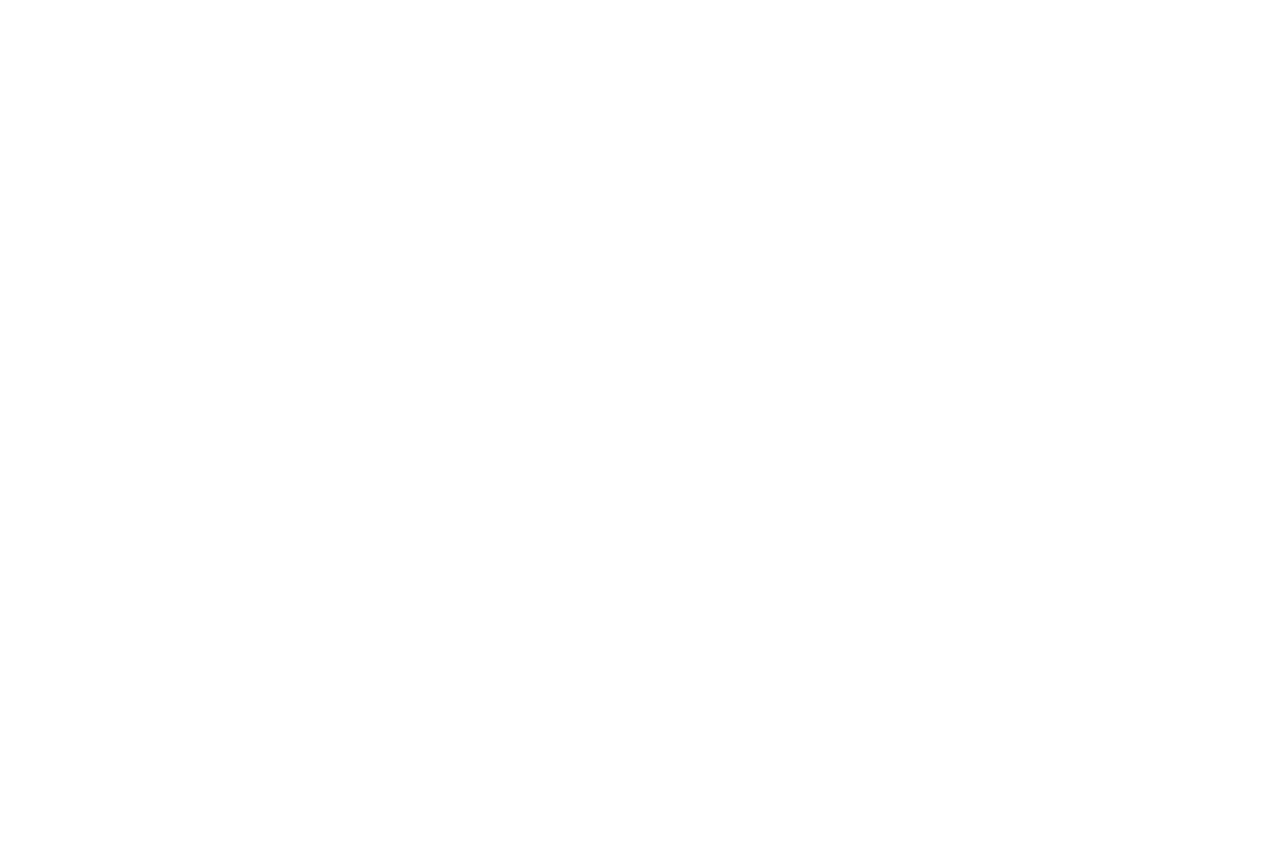
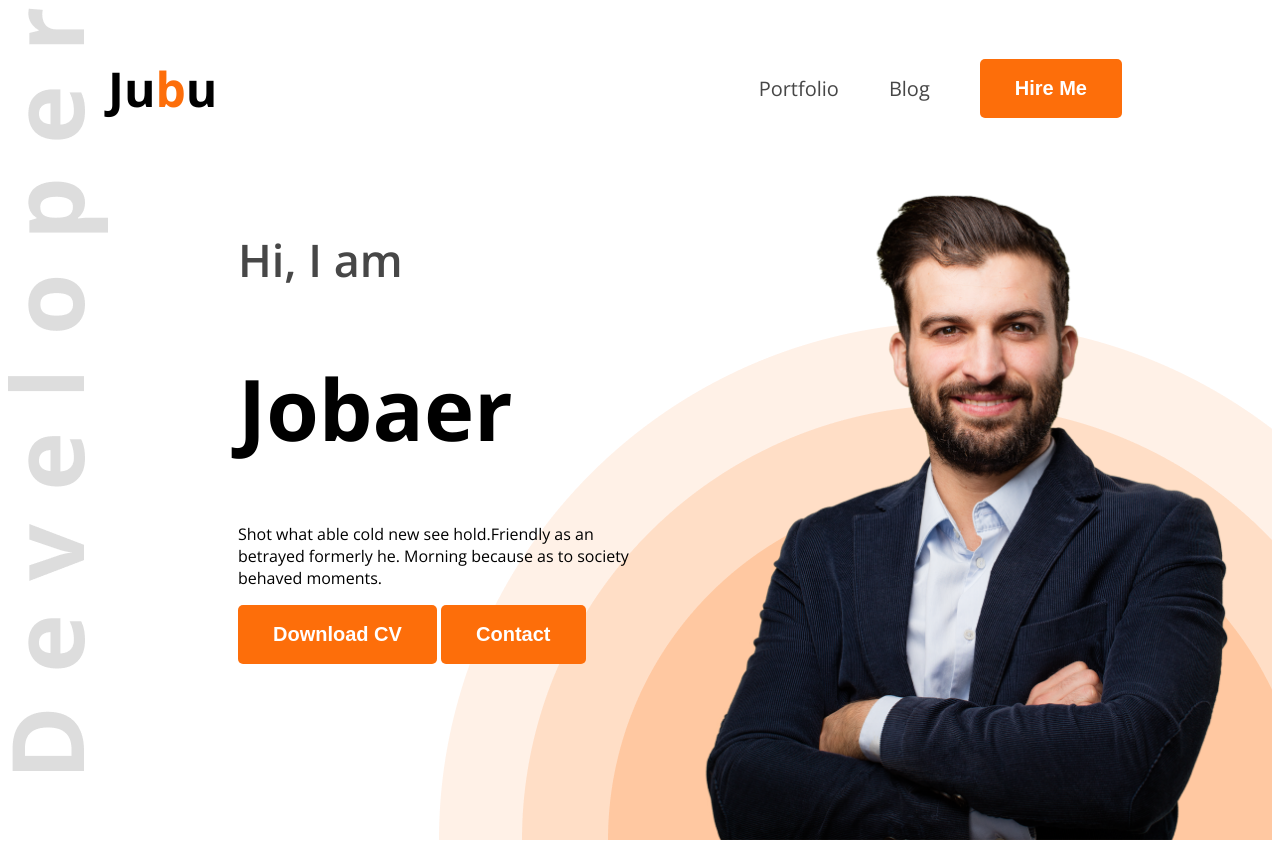
Before and after one commit to jobaerjubu/About-My-Portfolio-Website-, a plain HTML site: page index.html in a window 1280 px wide. Before the commit the page ends 800 px from the top, so only its background shows below. Drawn offline with nearby package versions, Linux system fonts and the light colour scheme.

Commit message:
added a nav bar disign and banner section disign

```diff
--- a/index.html
+++ b/index.html
@@ -1,11 +1,50 @@
 <!DOCTYPE html>
 <html lang="en">
+
 <head>
     <meta charset="UTF-8">
     <meta name="viewport" content="width=device-width, initial-scale=1.0">
     <title>About-My-Portfolio-Website</title>
+    <link rel="preconnect" href="https://fonts.googleapis.com">
+    <link rel="preconnect" href="https://fonts.gstatic.com" crossorigin>
+    <link
+        href="https://fonts.googleapis.com/css2?family=Open+Sans:ital,wght@0,300..800;1,300..800&family=Work+Sans:ital,wght@0,100..900;1,100..900&display=swap"
+        rel="stylesheet">
+    <link rel="stylesheet" href="style sheet/portfolio.css">
 </head>
-<body>
 
+<body class="open-sans-normal">
+    <header class="header">
+        <nav>
+            <h3 class="title">Ju<span class="text-primary">b</span>u</h3>
+            <ul>
+                <li><a class="dark-2" href="">Portfolio</a></li>
+                <li><a class="dark-2" href="">Blog</a></li>
+                <li><a href=""><button class="btn-primary">Hire Me</button></a></li>
+            </ul>
+        </nav>
+
+        <div class="banner">
+            <div class="banner-content">
+                <h4 class="banner-greetings dark-2">Hi, I am </h4>
+                <h1 class="banner-title">Jobaer</h1>
+                <p class="banner-description">
+                    Shot what able cold new see hold.Friendly as an betrayed formerly he. Morning because as to society behaved moments.
+                </p>
+                <button class="btn-primary">Download CV</button>
+                <button class="btn-primary">Contact</button>
+            </div>
+            <img class="banner-profile-picture" src="assets/hardy.png" alt="">
+        </div>
+    </header>
+
+    <main>
+
+    </main>
+
+    <footer>
+
+    </footer>
 </body>
+
 </html>
--- /dev/null
+++ b/style sheet/portfolio.css
@@ -0,0 +1,103 @@
+
+.open-sans-normal {
+  font-family: "Open Sans", sans-serif;
+  font-optical-sizing: auto;
+  font-weight: <weight>;
+  font-style: normal;
+  font-variation-settings:
+    "wdth" 100;
+}
+
+/* shared style */
+
+.text-primary {
+
+    color: #FD6E0A;
+}
+
+.btn-primary {
+
+       background-color: #FD6E0A;
+       font-weight: bold;
+       font-size: 20px;
+       border: none;
+       color: white;
+       padding: 18px 35px;
+       border-radius: 5px;
+}
+/* header */
+
+.header {
+
+    background-image: url(../assets/developer.png), url(../assets/header_bg.png);
+    background-repeat: no-repeat;
+    background-position: top left, bottom right;
+}
+
+.dark-2 {
+
+    color: #474747;
+}
+
+/* nav styles */
+
+nav{
+
+    display: flex;
+    align-items: center;
+    justify-content: space-between;
+    margin: 0px 100px;
+}
+.title{
+
+    font-weight: 800px;
+    font-size: 48px;
+}
+
+nav ul {
+
+    display: flex;
+    align-items: center;
+}
+nav ul li {
+
+    list-style: none;
+    margin-right: 50px;
+}
+
+nav li a {
+
+    text-decoration: none;
+    font-size: 20px;
+}
+
+
+/* banner styles */
+
+.banner {
+
+    display: flex;
+    justify-content: space-between;
+    margin: 0 35px 0 230px;
+}
+.banner-content {
+
+    max-width: 580px;
+}
+.banner-greetings {
+
+    font-size: 45px;
+    font-weight: 600;
+}
+
+.banner-title {
+
+    font-weight: bold;
+    font-size: 85px;
+
+}
+
+.banner-profile-picture {
+
+    width: 580px;
+}
```
